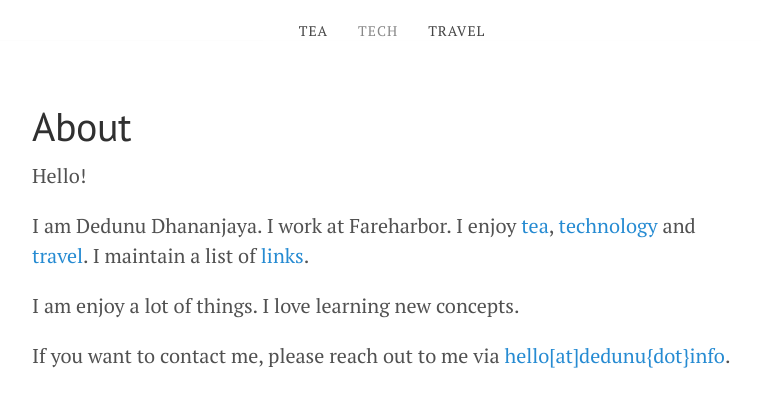
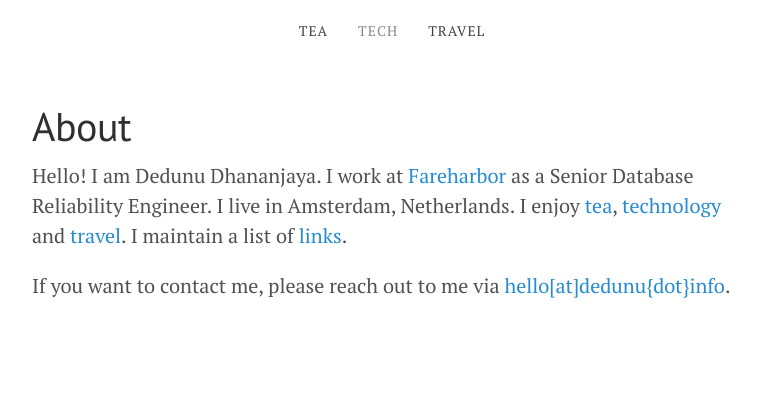
Before and after one commit to dedunu/tech, a Jekyll site: the page built from about.md, in a window 1280 px wide. Shown: the top 407 px of the page, without its empty margins (248-1009 px from the left). Built offline with Jekyll 4.4.1, drawn with Linux system fonts in a browser that asks for light colours.

Commit message:
Update about.md
Signed-off-by: Dedunu Dhananjaya <hello@dedunu.info>

```diff
--- a/about.md
+++ b/about.md
@@ -3,11 +3,7 @@ layout: page
 title: About
 ---
 
-Hello!
 
-I am Dedunu Dhananjaya. I work at Fareharbor. I enjoy [tea](https://tea.dedunu.info), [technology](https://tech.dedunu.info) and [travel](http://travel.dedunu.info). I maintain a list of [links](https://tech.dedunu.info/links/).
-
-I am enjoy a lot of things. I love learning new concepts.
-
+Hello! I am Dedunu Dhananjaya. I work at [Fareharbor](https://fareharbor.com/) as a Senior Database Reliability Engineer. I live in Amsterdam, Netherlands. I enjoy [tea](https://tea.dedunu.info), [technology](https://tech.dedunu.info) and [travel](http://travel.dedunu.info). I maintain a list of [links](https://tech.dedunu.info/links/).
 
 If you want to contact me, please reach out to me via [hello\[at\]dedunu\{dot\}info](mailto:hello@dedunu.info).
```
